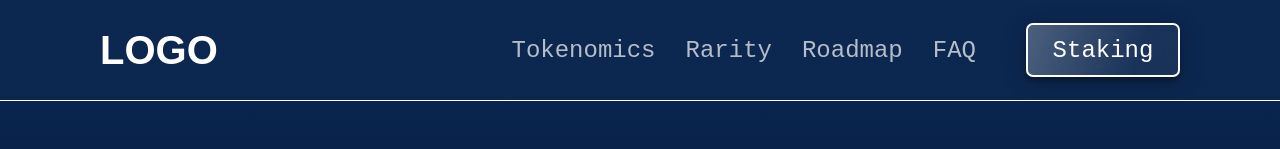
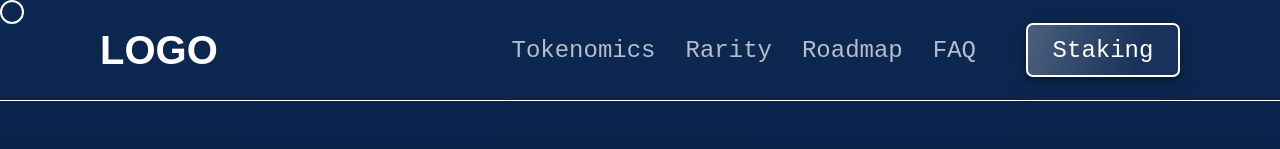
Before and after one commit to Cornerstone-04/nft-web-design, a React (Create React App) app: page / in a window 1280 px wide. Shown: the top 149 px of the page. Built offline with nearby package versions, Linux system fonts and the light colour scheme.

Commit message:
Added custom cursor

```diff
--- a/src/App.jsx
+++ b/src/App.jsx
@@ -1,10 +1,12 @@
 import React from "react";
 import "./App.css";
 import AppRoutes from "./Router";
+import CustomCursor from "./components/CustomCursor";
 
 function App() {
   return (
     <div className="App">
+      <CustomCursor />
       <AppRoutes />
     </div>
   );
--- /dev/null
+++ b/src/components/CustomCursor.jsx
@@ -0,0 +1,19 @@
+import React from "react";
+import "../styles/cursor.css";
+
+const CustomCursor = () => {
+  const cursorRef = React.useRef(null);
+
+  React.useEffect(() => {
+    window.addEventListener("mousemove", (e) => {
+      const { clientX, clientY } = e;
+      const mouseX = clientX - cursorRef.current.clientWidth / 2;
+      const mouseY = clientY - cursorRef.current.clientHeight / 2;
+      cursorRef.current.style.transform = `translate3d(${mouseX}px,${mouseY}px,0)`;
+    });
+  }, []);
+
+  return <div className="cursor" ref={cursorRef}/>;
+};
+
+export default CustomCursor;
--- a/src/components/Footer.jsx
+++ b/src/components/Footer.jsx
@@ -1,5 +1,7 @@
 import React from "react";
 import "../styles/footer.css";
+import Twitter from "../assets/icons/twitter.svg"
+import Discord from "../assets/icons/discord.svg"
 
 const Footer = () => {
   return (
@@ -25,14 +27,14 @@ const Footer = () => {
             target="_blank"
             rel="noopener noreferrer"
           >
-            <img src={require("../assets/icons/twitter.svg").require} alt="" />
+            <img src={Twitter} alt="" />
           </a>
           <a
             href="https://discord.com/channels/@Cornerstone9139"
             target="_blank"
             rel="noopener noreferrer"
           >
-            <img src={require("../assets/icons/discord.svg").require} alt="" />
+            <img src={Discord} alt="" />
           </a>
         </div>
       </div>
@@ -57,14 +59,14 @@ const Footer = () => {
             target="_blank"
             rel="noopener noreferrer"
           >
-            <img src={require("../assets/icons/twitter.svg").require} alt="" />
+            <img src={Twitter} alt="" />
           </a>
           <a
             href="https://discord.com/channels/@Cornerstone9139"
             target="_blank"
             rel="noopener noreferrer"
           >
-            <img src={require("../assets/icons/discord.svg").require} alt="" />
+            <img src={Discord} alt="" />
           </a>
         </div>
       </div>
--- a/src/index.css
+++ b/src/index.css
@@ -1,6 +1,8 @@
 body {
   margin: 0;
-    font-family: -apple-system, BlinkMacSystemFont, 'Segoe UI', 'Roboto', 'Oxygen', 'Ubuntu', 'Cantarell', 'Fira Sans', 'Droid Sans', 'Helvetica Neue', sans-serif;
+  font-family: -apple-system, BlinkMacSystemFont, "Segoe UI", "Roboto", "Oxygen",
+    "Ubuntu", "Cantarell", "Fira Sans", "Droid Sans", "Helvetica Neue",
+    sans-serif;
   -webkit-font-smoothing: antialiased;
   -moz-osx-font-smoothing: grayscale;
   position: relative;
@@ -9,18 +11,19 @@ body {
 }
 
 code {
-    font-family: source-code-pro, Menlo, Monaco, Consolas, 'Courier New', monospace;
+  font-family: source-code-pro, Menlo, Monaco, Consolas, "Courier New",
+    monospace;
 }
 
 html {
   scroll-behavior: smooth;
-    transition: .5s linear;
+  transition: 0.5s linear;
 }
 
-img,
-a,
-button {
-    cursor: pointer;
+*{
+    margin: 0;
+    padding: 0;
+    cursor: none;
 }
 
 body::-webkit-scrollbar {
@@ -28,11 +31,11 @@ body::-webkit-scrollbar {
 }
 
 ::-webkit-scrollbar-track {
-    background: linear-gradient(to bottom, #09244E 0%, #04142D 100%);
+  background: linear-gradient(to bottom, #09244e 0%, #04142d 100%);
 }
 
 ::-webkit-scrollbar-thumb {
-    background: linear-gradient(to bottom, #22A2FF 13.04%, #FD00F3 87.87%);
+  background: linear-gradient(to bottom, #22a2ff 13.04%, #fd00f3 87.87%);
   width: 5px;
   border-radius: 10px;
 }
--- /dev/null
+++ b/src/styles/cursor.css
@@ -0,0 +1,19 @@
+.cursor {
+  z-index: 1000;
+  border-radius: 100%;
+  width: 20px;
+  height: 20px;
+  /* background: #fff; */
+  border: 2px solid #fff;
+  /* mix-blend-mode: difference; */
+  pointer-events: none;
+  overflow: hidden;
+  transform: translate3d(0, 0, 0);
+  position: fixed;
+}
+
+@media only screen and (max-width: 1024px){
+    .cursor{
+        display: none;
+    }
+}
--- a/src/styles/header.css
+++ b/src/styles/header.css
@@ -1,5 +1,5 @@
 .header {
-    width: calc(100% - 200px);
+  width: min(100% - 200px);
   height: 100px;
   background: #ffffff03;
   box-shadow: 0px 2px 120px #ffffff14;
@@ -37,7 +37,7 @@
 }
 
 .header .navigation div.links a.nav_link {
-    color: #FFFFFFB2;
+  color: #ffffffb2;
   text-decoration: none;
   transition: 0.3s linear;
   display: flex;
@@ -51,12 +51,12 @@
   font-size: 1.6rem;
 }
 
-.header .navigation div.links a.nav_link:hover+div.links {
+.header .navigation div.links a.nav_link:hover + div.links {
   gap: 31px;
 }
 
 .header .navigation a.staking {
-    color: #FFFFFFB2;
+  color: #ffffffb2;
   text-decoration: none;
   transition: linear 0.3s;
   display: flex;
@@ -66,8 +66,13 @@
   width: 150px;
   height: 50px;
   color: #fff;
-    background: linear-gradient(107.21deg, rgba(255, 255, 255, 0.26) 2.84%, rgba(255, 255, 255, 0.06) 73.23%);
-    box-shadow: 0px 4px 4px rgba(0, 0, 0, 0.25), 0px 4px 24px -1px rgba(0, 0, 0, 0.25);
+  background: linear-gradient(
+    107.21deg,
+    rgba(255, 255, 255, 0.26) 2.84%,
+    rgba(255, 255, 255, 0.06) 73.23%
+  );
+  box-shadow: 0px 4px 4px rgba(0, 0, 0, 0.25),
+    0px 4px 24px -1px rgba(0, 0, 0, 0.25);
   backdrop-filter: blur(40px);
   border-radius: 7px;
   border: 2px solid white;
@@ -111,7 +116,7 @@
     width: 100%;
     max-width: 250px;
     background: linear-gradient(180deg, #09244e 0%, #04142d 100%);
-        transition: 1s linear;
+    transition: 0.3s linear;
     transform: translateX(100%);
     z-index: 1;
     border-left: 1px solid #fff;
@@ -139,8 +144,8 @@
   }
 }
 
-@media only screen and (max-width: 600px){
-    .header{
+@media only screen and (max-width: 600px) {
+  .header {
     height: 70px;
   }
 }
```
Lines whose indentation alone changed are shown as unchanged.
